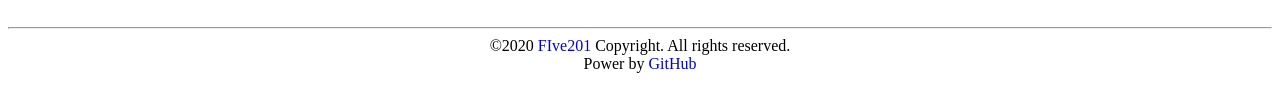
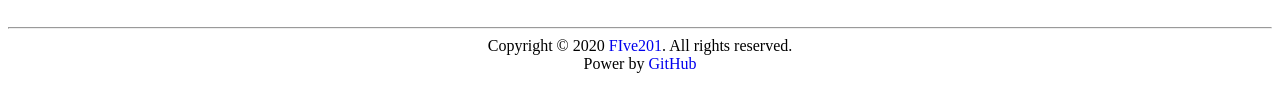
Before and after one commit to LittleFIve233/LittleFIve233, a plain HTML site: page index.html in a window 1280 px wide. Shown: the part 551-662 px from the top of the page. Drawn offline with Linux system fonts and the light colour scheme; no server answers.

Commit message:
Update index.html

```diff
--- a/index.html
+++ b/index.html
@@ -49,7 +49,7 @@
     </div>
 <hr />
     <div style="text-align: center;">
-        ©2020 <a href="https://github.com/FIve201">FIve201</a> Copyright. All rights reserved. <br />Power by <a href="https://github.com">GitHub</a>
+       Copyright © 2020 <a href="https://github.com/FIve201">FIve201</a>. All rights reserved. <br />Power by <a href="https://github.com">GitHub</a>
     </div>
 </body>
 </html>
```
